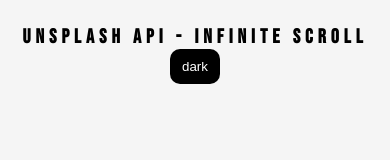
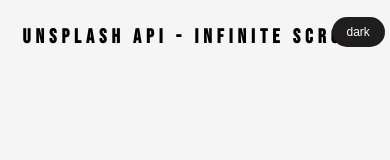
Before and after one commit to bikash1376/infinity-scroll, a plain HTML site: page index.html in a window 390 px wide. Drawn offline with Linux system fonts and the light colour scheme.

Commit message:
Update style.css

```diff
--- a/style.css
+++ b/style.css
@@ -47,22 +47,19 @@ h1 {
 }
 
 #themebtn {
+  position: fixed;
+  left: 90%;
+  top: 5%;
   color: white;
-  background-color: black;
-  padding: 10px 12px;
-  border-radius: 10px;
+  background-color: rgb(31, 29, 29);
+  padding: 10px 18px;
+  border-radius: 20px;
   border: none;
 }
 .darkmode {
   background-color: whitesmoke;
   color: black;
 }
-
-
-
-
-
-
 
 /* Media Query: Large Smartphones */
 
@@ -73,4 +70,10 @@ h1 {
   .image-container {
     margin: 10px;
   }
+  #themebtn {
+    top: 2%;
+    left: 85%;
+    padding: 8px 15px;
+    font-size: 12px;
+  }
 }
```
